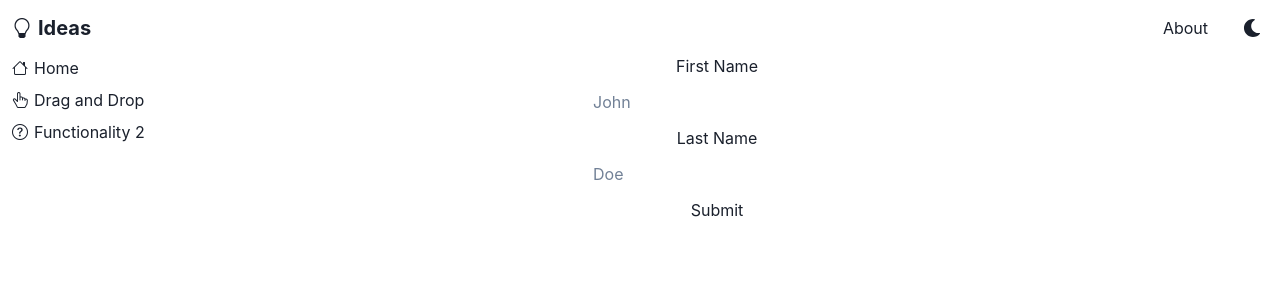
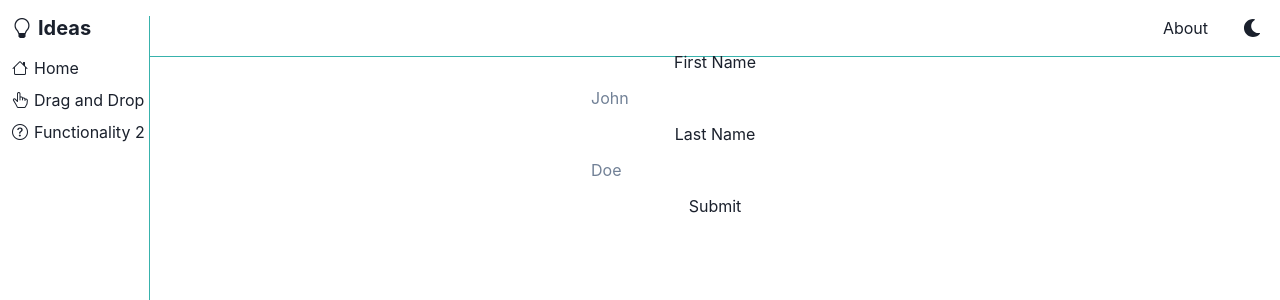
Before and after one commit to Enfield-Li/ClickUp-clone, a React (Create React App) app in the folder client/: page /login in a window 1280 px wide. Shown: the top 300 px of the page. Built offline with nearby package versions, Linux system fonts and the light colour scheme.

Commit message:
Header top area bug

```diff
--- a/client/src/App.tsx
+++ b/client/src/App.tsx
@@ -19,29 +19,26 @@ export default function App() {
   useInit();
 
   return (
-    <ChakraProvider theme={theme}>
     <Grid
+      height="100vh"
+      borderColor={"teal.300"}
       templateAreas={`"nav header"
                   "nav main"
                   "nav main"`}
       gridTemplateRows={"50px 1fr 30px"}
       gridTemplateColumns={"150px 1fr"}
-        gap="1"
     >
       <GridItem area={"header"}>
         <Header />
       </GridItem>
 
-        {/* <Box as={Slide} in={openNav} w="100%" direction="left"> */}
       <GridItem area={"nav"}>
         <NavBar />
       </GridItem>
-        {/* </Box> */}
 
       <GridItem area={"main"}>
         <PageRoute />
       </GridItem>
     </Grid>
-    </ChakraProvider>
   );
 }
--- a/client/src/component/layout/Header.tsx
+++ b/client/src/component/layout/Header.tsx
@@ -14,18 +14,20 @@ export default function Header({}: Props) {
   const { globalState } = useGlobalContext();
 
   return (
-    <>
+    <Box borderBottom={"1px"} borderColor={"teal.400"}>
       <Flex minWidth="max-content" alignItems="center" gap="2" m={2}>
         <Spacer />
         <Box
           p={2}
           borderRadius={3}
+          cursor={"pointer"}
           _hover={{
             color: "black",
             bg: "gray.400",
           }}
+          onClick={() => navigate(ROUTE.ABOUT)}
         >
-          <Link to={ROUTE.ABOUT}>About</Link>
+          About
         </Box>
 
         {/* Login */}
@@ -54,12 +56,14 @@ export default function Header({}: Props) {
               <Box
                 p={2}
                 borderRadius={3}
+                cursor={"pointer"}
                 _hover={{
                   color: "black",
                   bg: "gray.400",
                 }}
+                onClick={() => navigate(ROUTE.LOGIN)}
               >
-                <Link to={ROUTE.LOGIN}>Log in</Link>
+                Log in
               </Box>
             )}
           </>
@@ -70,6 +74,6 @@ export default function Header({}: Props) {
       </Flex>
       {/* Loading progress bar */}
       {globalState.loading ? <Progress size="xs" isIndeterminate /> : null}
-    </>
+    </Box>
   );
 }
--- a/client/src/component/layout/NavBar.tsx
+++ b/client/src/component/layout/NavBar.tsx
@@ -9,7 +9,7 @@ export default function NavBar({}: Props) {
   const navigate = useNavigate();
 
   return (
-    <>
+    <Box borderRight={"1px"} borderColor={"teal.400"} height={"full"}>
       <Heading size="md" alignItems="center" my={4} ml={3}>
         <Box cursor={"pointer"} onClick={() => navigate(ROUTE.HOME)}>
           <i className="bi bi-lightbulb" style={{ marginRight: 6 }}></i>
@@ -64,6 +64,6 @@ export default function NavBar({}: Props) {
         <i className="bi bi-question-circle" style={{ marginRight: 6 }}></i>
         Functionality 2
       </Box>
-    </>
+    </Box>
   );
 }
--- a/client/src/index.tsx
+++ b/client/src/index.tsx
@@ -5,6 +5,7 @@ import { BrowserRouter } from "react-router-dom";
 import App from "./App";
 import AuthStateProvider from "./context/auth/AuthContext";
 import GlobalStateProvider from "./context/global/GlobalContext";
+import { ChakraProvider, theme } from "@chakra-ui/react";
 // import reportWebVitals from "./reportWebVitals"
 // import * as serviceWorker from "./serviceWorker"
 
@@ -18,7 +19,9 @@ root.render(
       <AuthStateProvider>
         <GlobalStateProvider>
           <ColorModeScript />
-          <App />
+          <ChakraProvider theme={theme}>
+            <App />
+          </ChakraProvider>
         </GlobalStateProvider>
       </AuthStateProvider>
     </BrowserRouter>
```
Lines whose indentation alone changed are shown as unchanged.
